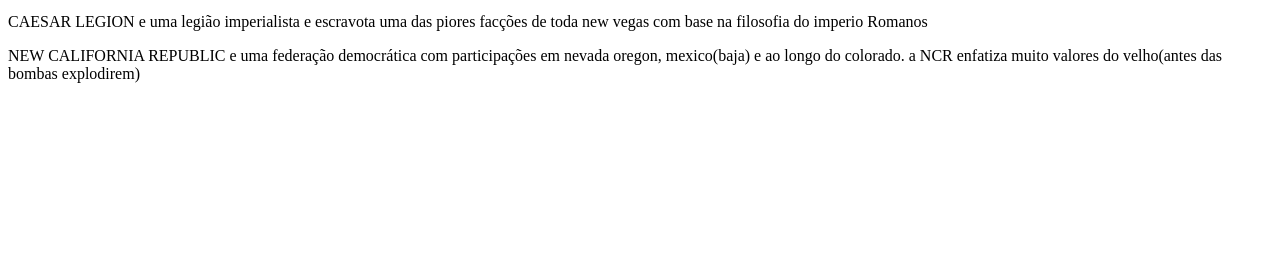
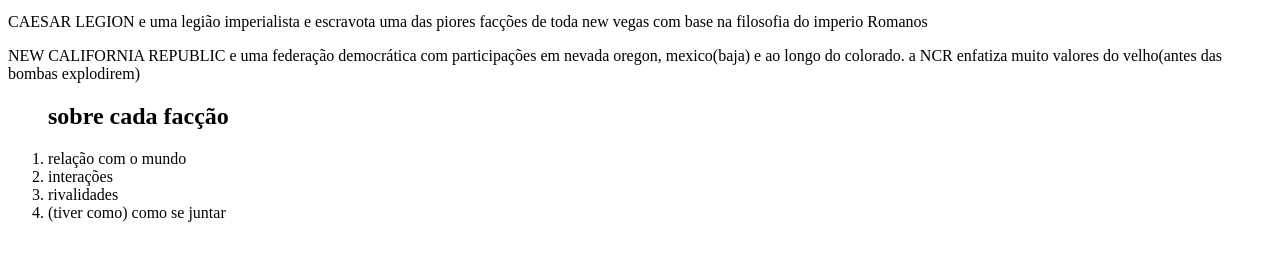
Before and after one commit to Glitmat/AAAAAAAAA, a plain HTML site: page index.html in a window 1280 px wide. Shown: the part 101-362 px from the top of the page. Drawn offline with Linux system fonts and the light colour scheme.

Commit message:
index.html

```diff
--- a/index.html
+++ b/index.html
@@ -10,5 +10,12 @@
     <p>BROTHERHOOD OF STEEL e uma organização tecno-militar quase religiosa de grande influencia,com raizes nas forças Armadas dos Estados unidos</p>
     <p>CAESAR LEGION e uma legião imperialista e escravota uma das piores facções de toda new vegas com base na filosofia do imperio Romanos </p>
     <p>NEW CALIFORNIA REPUBLIC e uma federação democrática com participações em nevada oregon, mexico(baja) e ao longo do colorado. a NCR enfatiza muito valores do velho(antes das bombas explodirem)</p>
+    <ol>
+        <h2><strong>sobre cada facção</strong></h2>
+        <li>relação com o mundo</li>
+        <li>interações</li>
+        <li>rivalidades</li>
+        <li>(tiver como) como se juntar </li>
+    </ol>
 </body>
 </html>
```
